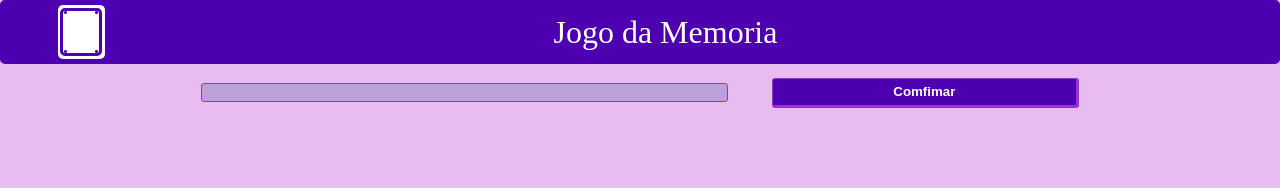
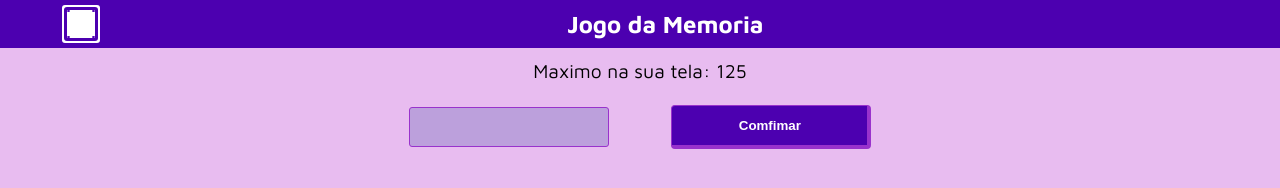
Before and after one commit to CairoHS/Jogo-da-Memoria, a plain HTML site: page index.html in a window 1280 px wide. Both pictures are taken after a click on the button "Comfimar". Drawn offline with Linux system fonts and the light colour scheme.

Commit message:
refatorado e numero maximo

```diff
--- /dev/null
+++ b/css/cabecalho.css
@@ -0,0 +1,46 @@
+.cabecalho {
+    background: var(--cor-do-cabecalho);
+    height: var(--tamanho-do-cabecalho);
+    border-radius: var(--border-radius);
+    text-align: center;
+    padding: 0.3rem;
+    display: flex;
+    justify-content: space-between;
+    align-items: center;
+}
+
+.cabecalho__titulo {
+    color: var(--cor-do-titulo);
+    font-size: 1.5rem;
+    width: 80%;
+    display: inline-block;
+    margin-right: 8%;
+    font-weight: 700;
+}
+
+.cabecalho__img {
+    height: 100%;
+    width: 10%;
+    max-width: 47px;
+}
+.cabecalho__img:hover{
+   animation: gira 1s infinite;
+
+}
+
+@keyframes gira {
+    0%{ transform: rotateY(0deg);}
+    50%{transform: rotateY(90deg);}
+    100%{transform: rotate(0deg);}
+}
+
+
+@media screen and (min-width:768px) {
+    .cabecalho {
+        height: var(--tamanho-do-cabecalho-grande);
+    }
+
+    .cabecalho__img {
+        width: 3%;
+    }
+}
--- a/css/carta.css
+++ b/css/carta.css
@@ -1,6 +1,12 @@
+.caixaCartas{
+    display:flex;
+    flex-wrap: wrap;
+    height: 100%;
+}
+
 .carta {
-    border-radius: 5px;
-    background-color: white;
+    border-radius: var(--curvatura-da-borda);
+    background-color: var(--cor-frente-carta);
     position: relative;
     margin: 0 auto;
     transform-style: preserve-3d;
@@ -45,13 +51,13 @@
     inset: 5%;
     background-color: transparent;
     border: 3px var(--cor-do-cabecalho) solid;
-    border-radius: 5px;
+    border-radius: var(--curvatura-da-borda);
     z-index: 1;
 }
 
 .carta__costas {
     background-color: var(--cor-do-cabecalho);
-    color: white;
+    color: var(--cor-da-fonte);
     width: 100%;
     height: 100%;
     transform: rotateY(180deg);
@@ -61,5 +67,9 @@
     display: flex;
     justify-content: center;
     align-items: center;
-    border-radius: 5px;
+    border-radius: var(--curvatura-da-borda);
 }
+
+.girar,.fica{
+    transform: rotateY(180deg);
+}
--- /dev/null
+++ b/css/input-carta.css
@@ -0,0 +1,62 @@
+.inputCarta{
+    width: 100%;
+    height: 100%;
+    display: flex;
+    flex-wrap: wrap;
+    justify-content: center;
+    align-items: center;
+    margin: 0 auto;
+    text-align: center;
+
+}
+
+.input__aviso   {
+    width: 100%;
+    height: 50%;
+   /* padding : 1%; */
+    font-size: 1.2rem;
+}
+
+.input__quantidade{
+    width: 40%;
+    max-width: 200px;
+    height: 45%;
+    margin-right: 5%;
+    border: 1px var(--roxinho) solid;
+    background-color: var(--cor-do-input);
+    border-radius: 3px ;
+    text-align: right;
+    font-weight: bold;
+    font-size: 1.4rem;
+}
+
+.input__confirma{
+    width: 45%;
+    max-width: 200px;
+    height: 50%;
+    background-color: var(--cor-do-cabecalho);
+    border:1px var(--roxinho) solid;
+    border-bottom-width: 4px;
+    border-right-width: 4px;
+    border-radius: 4px ;
+    color: var(--cor-da-fonte);
+    font-weight: bold;
+    transition: 0.1s all;
+}
+
+.input__confirma:active{
+    transform: translate(1px,1px);
+    border-bottom-width: 1px;
+    border-right-width: 1px;
+}
+
+
+@media screen and (min-width:768px ){
+   /* .inputCarta{
+        min-height: 10rem;
+    }
+    .input__quantidade{
+        font-size: 2rem;
+    }
+*/
+}
--- a/css/style.css
+++ b/css/style.css
@@ -1,94 +1,55 @@
-*{
+@import url(./reset.css);
+@import url(./cabecalho.css);
+@import url(./input-carta.css);
+@import url(./carta.css);
+
+* {
     box-sizing: border-box;
 }
-:root{
---cor-do-cabecalho : #4c00b0;
---cor-do-corpo : #e8bcf0;
---cor-do-input : #bca0dc;
---tamanho-do-cabecalho : 4rem;
+
+:root {
+    --cor-do-cabecalho: #4c00b0;
+    --cor-do-corpo: #e8bcf0;
+    --cor-do-input: #bca0dc;
+    --tamanho-do-cabecalho: 4rem;
+    --tamanho-do-cabecalho-grande: 3rem;
+    --tamanho-da-caixaInput : 4rem;
+    --tamanho-da-caixaInput-grande : 5.5rem;
+    --roxinho: darkorchid;
+    --cor-da-fonte: white;
+    --cor-do-titulo: white;
+    --curvatura-da-borda: 3px;
+    --cor-frente-carta: white;
 }
 
-body{
+
+body {
     display: grid;
     grid-template-rows: var(--tamanho-do-cabecalho) 1fr;
     width: 100vw;
     height: 100vh;
     background: var(--cor-do-corpo);
     font-size: 16px;
-}
-
-.cabecalho{
-    background: var(--cor-do-cabecalho);
-    height: var(--tamanho-do-cabecalho);
-    border-radius: 5px;
-    text-align: center;
-    padding: 0.3rem;
-    display: flex;
-    justify-content: space-between;
-    align-items: center;
-}
-
-.cabecalho__titulo{
-    color: white;
-    font-size: 2rem;
-    width: 80%;
-    display: inline-block;
-    margin-right: 8%;
-}
-
-.cabecalho__img{
-    height: 100%;
-    width: 10%;
-    max-width: 47px;
+    font-family: 'Maven Pro', sans-serif;
+    ;
 }
 
 .principal {
     padding: 0.8rem;
-    display:grid;
-    grid-template-rows: auto 1fr;
 }
 
-.numeroCarta{
-    width: 70%;
-    height: 2rem;
-    display: flex;
-    justify-content: center;
-    align-items: center;
-    margin: 0 auto;
+.jogo-da-memoria {
+    height: 100%;
+    width: 100%;
+    display: grid;
+    grid-template-rows: var(--tamanho-da-caixaInput) 1fr;
 }
 
-.numeroCarta__quantidade{
-    width: 60%;
-    margin-right: 5%;
-    border: 1px darkorchid solid;
-    background-color: var(--cor-do-input);
-    border-radius: 3px ;
-    text-align: center;
+@media screen and (min-width: 768px) {
+    body {
+        grid-template-rows: var(--tamanho-do-cabecalho-grande) 1fr;
+    }
+    .jogo-da-memoria{
+        grid-template-rows: var(--tamanho-da-caixaInput-grande) 1fr;
+    }
 }
-
-.numeroCarta__confirma{
-    width: 35%;
-    height: 95%;
-    background-color: var(--cor-do-cabecalho);
-    border:1px darkorchid solid;
-    border-bottom: 3px darkorchid solid;
-    border-right: 3px darkorchid solid;
-    border-radius: 3px ;
-    color: white;
-    font-weight: bold;
-
-}
-
-.caixaCartas{
-    display:flex;
-    flex-wrap: wrap;
-    height: 100%;
-}
-
-.girar{
-    transform: rotateY(180deg);
-}
-
-.fica{
-    transform: rotateY(180deg);
-}
--- a/index.html
+++ b/index.html
@@ -6,14 +6,16 @@
     <meta name="viewport" content="width=device-width">
     <meta http-equiv="X-UA-Compatible" content="id=edge">
     <title>Jogo da Memoria</title>
-    <link rel="stylesheet" href="./css/reset.css">
     <link rel="stylesheet" href="./css/style.css">
-    <link rel="stylesheet" href="./css/carta.css">
+
+    <link rel="preconnect" href="https://fonts.googleapis.com">
+    <link rel="preconnect" href="https://fonts.gstatic.com" crossorigin>
+    <link href="https://fonts.googleapis.com/css2?family=Maven+Pro:wght@400;700&display=swap" rel="stylesheet">
 </head>
 
 <body>
     <header class="cabecalho">
-        <div class="carta cabecalho__img" >
+        <div class="carta cabecalho__img">
             <div class="carta__quadrado">
                 <div class="carta__simbolo1"></div>
                 <div class="carta__simbolo2"></div>
@@ -25,11 +27,15 @@
 
     </header>
     <main class="principal">
-        <div class="numeroCarta" id="caixa-de-escolha">
-            <input type="number" max="16" min="2" class="numeroCarta__quantidade" id="entrada">
-            <input type="button" value="Comfimar" class="numeroCarta__confirma" id="confirma">
+        <div class="jogo-da-memoria" id="jogo-da-memoria">
+            <div class="inputCarta" id="caixa-de-escolha">
+                <p class="input__aviso" id="textinho">teste</p>
+                <input type="number" class="input__quantidade" id="entrada">
+                <input type="button" value="Comfimar" class="input__confirma" id="confirma">
+            </div>
+            <div id="caixa-de-cartas" class=caixaCartas></div>
         </div>
-        <div id="caixa-de-cartas" class=caixaCartas ></div>
+
         <!-- carta modelo para teste
         <div class="carta" >
             <div class="carta__quadrado">
--- a/js/adicionando-carta.js
+++ b/js/adicionando-carta.js
@@ -1,34 +1,33 @@
 
 class JogoDeCarta {
-    constructor(numeroDeImagens, imagemDeEntrada = "") {
-        this.jogo = document.querySelector("#caixa-de-cartas");
-        this.numero = numeroDeImagens;
-        this.imagems = imagemDeEntrada;
+    constructor(input) {
+        this.jogo = input.querySelector("#caixa-de-cartas")
+        this.caixa = input.querySelector("#textinho")
+        this.input = input.querySelector("#entrada")
+        this.limite = this.#limiteDeCartas();
+        this.numero;
         this.quantidade = "";
-        this.#colocaCartas();
+
     }
 
-    #colocaCartas() {
+    colocaCartas() {
+
+        this.numero = parseInt(this.input.value);
+        if (this.numero > this.limite){
+            return;
+        }
+        console.log(this.numero);
+        this.jogo.innerHTML = "";
         let locais = [];
-        let j = this.numero * 2;
-        while (j > 0) {
-            locais.push(" ");
-            j--;
-        }
-        for (let i = 0; i < (this.numero * 2); i++) {
+        let quantidade = this.numero * 2;
+        console.log(quantidade);
+        let j = quantidade;
 
-
-            let quantidade = 0;
-            locais.forEach(element => {
-                if (element == " ")
-                    quantidade++;
-            })
-            let escolhido = Math.round(Math.random() * quantidade);
-            while (locais[escolhido] !== " ") {
-                escolhido++;
-                if (escolhido > locais.length)
-                    escolhido = 0;
-            }
+        for (let i = 0; i < quantidade; i++) {
+            let escolhido;
+            do {
+                escolhido = Math.round(Math.random() * (quantidade - 1));
+            } while (locais[escolhido] !== undefined);
             let numeroDaCarta = Math.floor(i / 2);
             locais[escolhido] = numeroDaCarta;
         }
@@ -39,19 +38,21 @@ class JogoDeCarta {
 
     #criadorCartas(sequenciaDeCartas) {
 
-        let medidas = this.#medidasCarta()
-        this.jogo.innerHTML = "";
+        let [altura, largura] = this.#medidasCarta()
         let numero = this.numero * 2;
-        let tamanhoFonte = (medidas[0]/2)  + "px";;
+        let tamanhoFonte = (altura / numero.toString().length) + 'px'
+
+        for (let i = 0, j = 1; i < numero; i++, j = 0) {
+
+            let carta = document.createElement("div");
+            carta.className = "carta";
+            carta.style.height = "" + altura + "px";
+            carta.style.width = "" + largura + "px";
+
+            let quadradocarta = document.createElement("div");
+            quadradocarta.className = "carta__quadrado";
 
 
-        for (let i = 0, j = 1; i < numero; i++, j = 0) {
-            let carta = document.createElement("div");
-            carta.className = "carta";
-            carta.style.width = "" + medidas[0] + "px"
-            carta.style.height = "" + medidas[1] + "px";
-            let quadradocarta = document.createElement("div");
-            quadradocarta.className = "carta__quadrado";
             while (j < 5) {
                 let enfeite = document.createElement("div");
                 enfeite.className = `carta__simbolo${j}`
@@ -62,60 +63,42 @@ class JogoDeCarta {
 
             let cartasCostas = document.createElement("div");
             cartasCostas.className = "carta__costas"
+
             let numeroCarta = document.createElement("p");
             numeroCarta.innerText = sequenciaDeCartas[i];
             numeroCarta.className = "texto__fundos"
             numeroCarta.style.fontSize = tamanhoFonte;
+
             cartasCostas.appendChild(numeroCarta);
 
 
             carta.appendChild(quadradocarta);
-            this.#girarCarta(carta, sequenciaDeCartas[i]);
             carta.appendChild(cartasCostas);
             this.jogo.appendChild(carta);
+            this.#girarCarta(carta, sequenciaDeCartas[i]);
         }
 
     }
-    #medidasCarta() {
-        let numeroDeCartas = this.numero * 2;
-        let larguraDaJanela = window.innerWidth - 50;
-        let tamanhoDaDiv = this.jogo.clientHeight;
-        let altura;
-
-        let i = 0, j = 1, somaTamanho;
-
-        do {
-
-            altura = (larguraDaJanela / i) * 1.2;
-            somaTamanho = (Math.ceil(numeroDeCartas / i) * altura)
-            console.log(larguraDaJanela / i)
-            i++;
-        } while ((larguraDaJanela / i) > 35 && somaTamanho > tamanhoDaDiv);
-
-        somaTamanho = (numeroDeCartas / i) * (larguraDaJanela / (i)) * 1.5
-
-        return [(larguraDaJanela / (i-1)), altura]
-
-    }
-
 
     #girarCarta(carta, numero) {
         carta.addEventListener("click", () => {
-            if (carta.className.includes("girar"));
             carta.className += " girar";
-            this.quantidade += numero+":";
-            this.#voltaGiro(carta, numero);
+            this.quantidade += numero + ":";
+            this.#voltaGiro();
         });
     }
 
-    #voltaGiro(carta, numero) {
+    #voltaGiro() {
 
-        let cartasViradas = this.jogo.querySelectorAll(".girar")
-        let numerosDiv = this.quantidade.split(":")
-        numerosDiv.pop();
-        if (numerosDiv.length > 1) {
-            if (numerosDiv[0] !== numerosDiv[1]) {
-                this.quantidade = "";
+        let cartasViradas = this.jogo.querySelectorAll(".girar");
+
+        let numerosDivididas = this.quantidade.split(":")
+        numerosDivididas.pop();
+
+        if (numerosDivididas.length > 1) {
+
+            if (numerosDivididas[0] !== numerosDivididas[1]) {
+
                 setTimeout(() => {
                     cartasViradas.forEach(element => {
                         element.className = "carta";
@@ -126,24 +109,49 @@ class JogoDeCarta {
             else {
                 cartasViradas[0].className = "carta fica";
                 cartasViradas[1].className = "carta fica";
-                this.quantidade = "";
             }
-
+            this.quantidade = "";
         }
     }
 
-    #adaptadorDeTexto(){
-       return this.jogo.querySelectorAll(".carta")[0].clientWidth
+    #medidasCarta(opcao = "0") {
+        let quantidade
+        if (opcao == "1")
+            quantidade = 1000;
+        else {
+            quantidade = this.numero * 2;
+        }
+        let larguraDaJanela = this.jogo.clientWidth - 10;
+        let alturaDaJanela = this.jogo.clientHeight;
+        let cartasPorLinha = 0, cartasPorColuna;
+        let altura, largura;
+        let somaTamanho;
+
+        do {
+            cartasPorLinha++;
+            cartasPorColuna = Math.ceil(quantidade / cartasPorLinha);
+            largura = (larguraDaJanela / cartasPorLinha);
+            altura = Math.floor((larguraDaJanela / cartasPorLinha) * 1.2);
+            somaTamanho = cartasPorColuna * altura;
+        } while ((largura) > 50 && somaTamanho > alturaDaJanela);
+
+        if (opcao == "1") {
+            let maximo = Math.floor(Math.floor(alturaDaJanela / altura) * cartasPorLinha / 2);
+            return [maximo];
+        }
+        return [altura, largura]
+    }
+
+    #limiteDeCartas() {
+        let maximo = this.#medidasCarta("1");
+        let entrada = parseInt(inputs.querySelector("#entrada").value);
+        this.caixa.innerText = "Maximo na sua tela: " + maximo;
+        return maximo;
     }
 }
 
-
-
-let inputs = document.querySelector("#caixa-de-escolha");
+let inputs = document.querySelector("#jogo-da-memoria");
+let jogo = new JogoDeCarta(inputs);
 inputs.querySelector("#confirma").addEventListener("click", () => {
-
-    let entrada = parseInt(inputs.querySelector("#entrada").value);
-
-    let jogo = new JogoDeCarta(entrada);
-
+    jogo.colocaCartas();
 });
```
